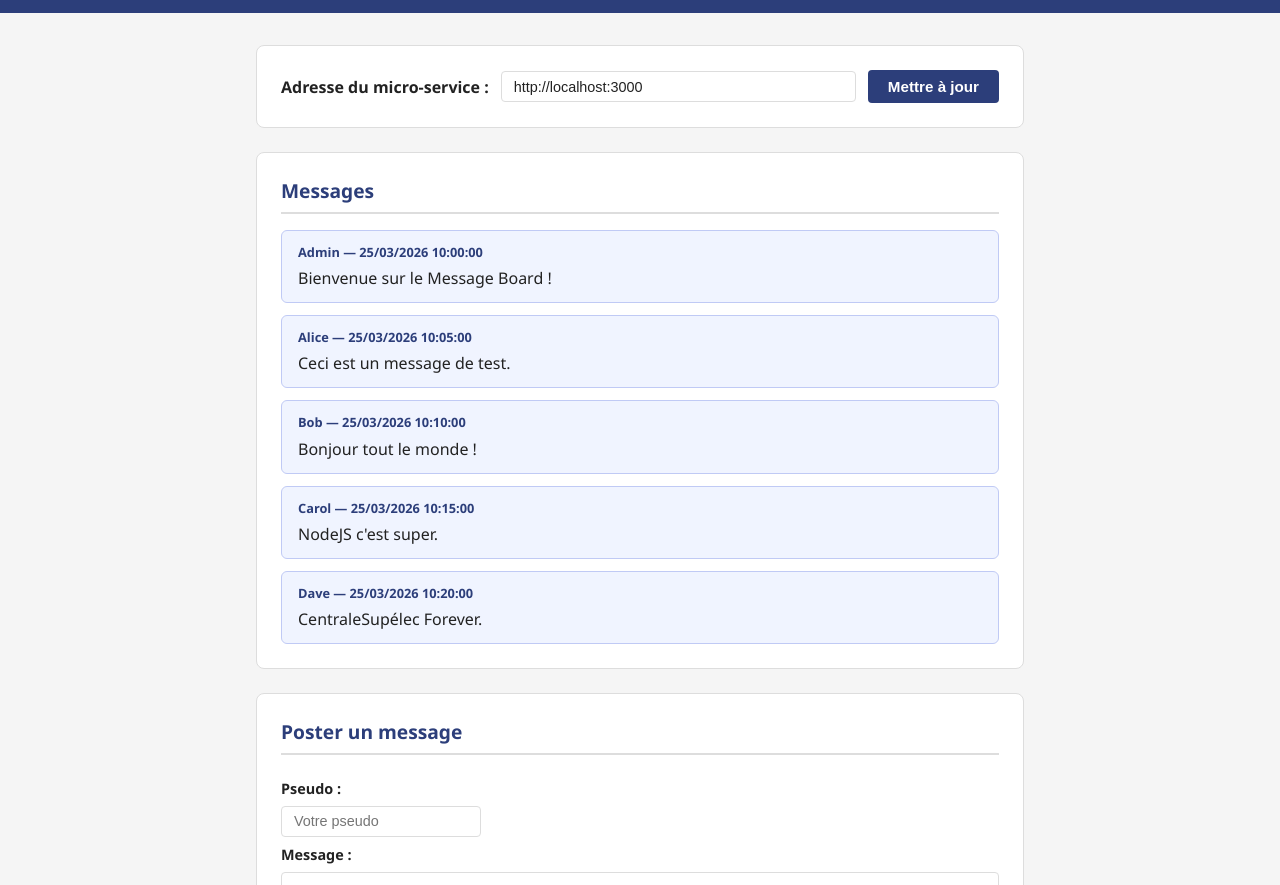
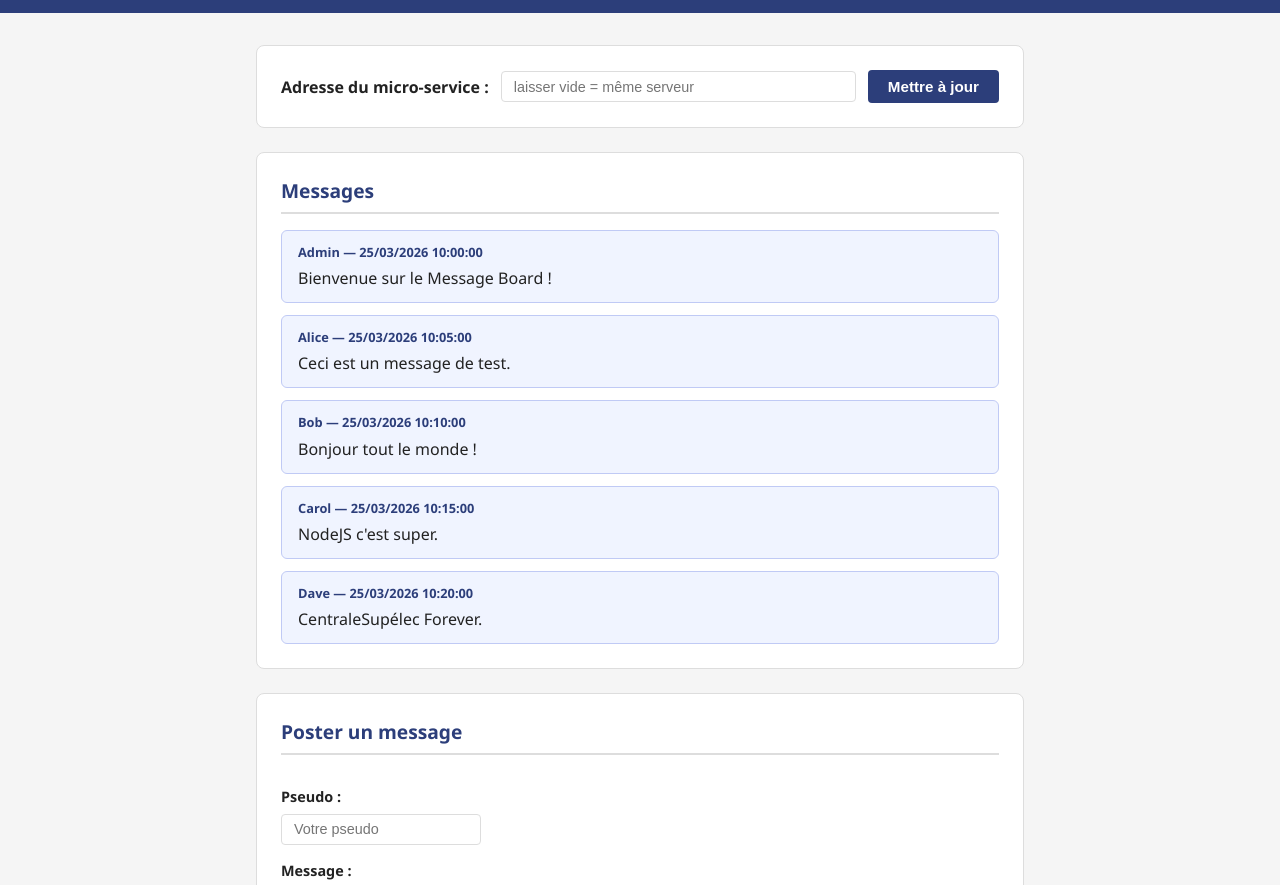
Before and after one commit to faresTMZ/ArchiApp, a plain HTML site: page client/index.html in a window 1280 px wide. Shown: the part 58-943 px from the top of the page. Drawn offline with nearby package versions, Linux system fonts and the light colour scheme; no server answers.

Commit message:
Fix default server URL and label spacing

```diff
--- a/client/index.html
+++ b/client/index.html
@@ -15,7 +15,7 @@
   <main>
     <section id="config-section">
       <label for="server-url">Adresse du micro-service :</label>
-      <input type="text" id="server-url" value="http://localhost:3000" placeholder="http://localhost:3000">
+      <input type="text" id="server-url" value="" placeholder="laisser vide = même serveur">
       <button id="btn-refresh">Mettre à jour</button>
     </section>
 
--- a/client/script.js
+++ b/client/script.js
@@ -62,10 +62,8 @@ function update(tabMsgs) {
 
 function getServerUrl() {
   var val = $("#server-url").val().replace(/\/$/, "");
-  // Si vide ou localhost, on utilise l'origine de la page (même serveur)
-  if (!val || val === "http://localhost:3000") {
-    return window.location.origin;
-  }
+  // Si vide, on utilise l'origine de la page (même serveur)
+  if (!val) return window.location.origin;
   return val;
 }
 
--- a/client/style.css
+++ b/client/style.css
@@ -151,6 +151,7 @@ h2 {
 #post-section label {
   font-weight: bold;
   font-size: 0.9rem;
+  margin-top: 0.5rem;
 }
 
 #pseudo-input {
```
